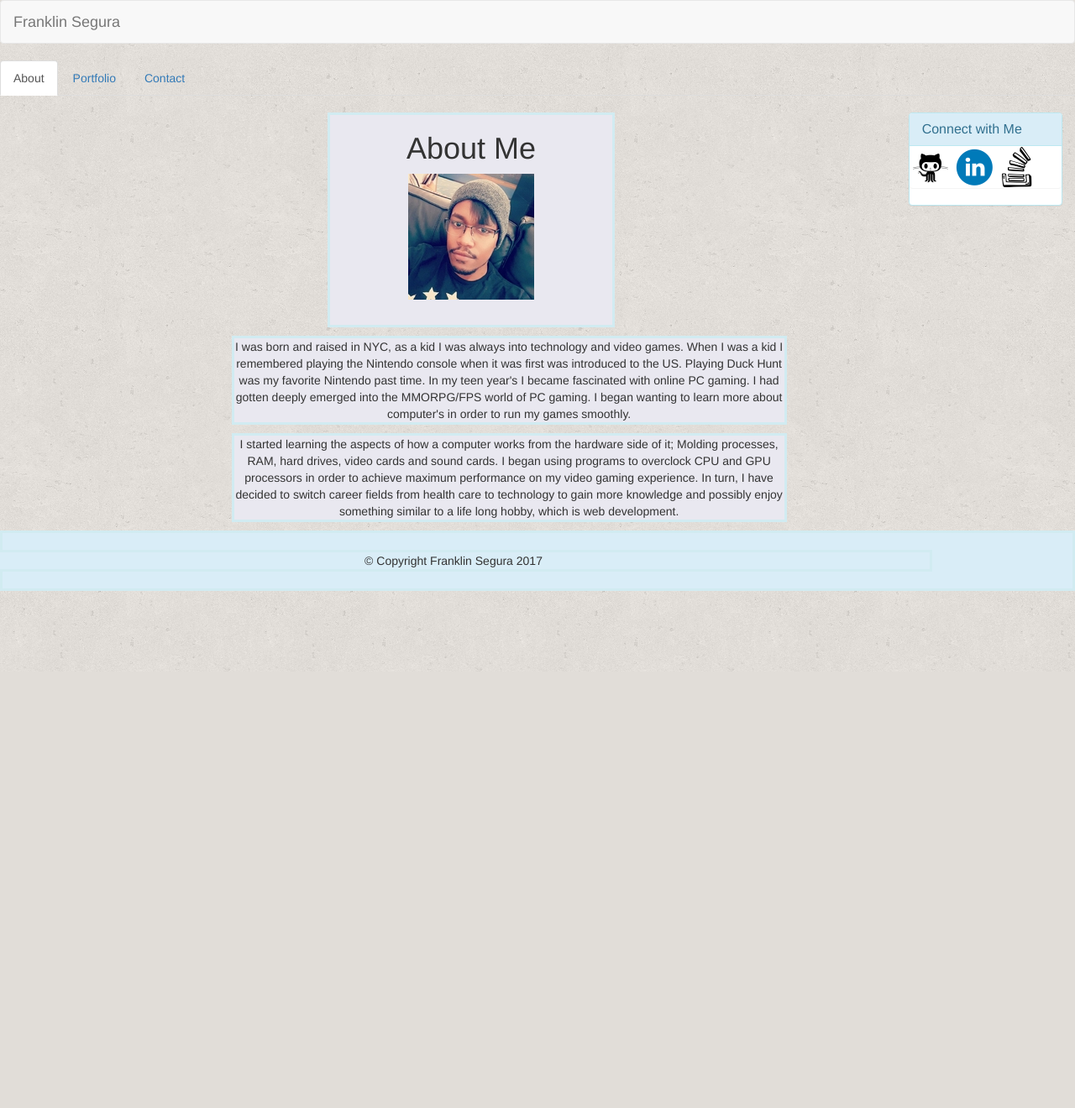
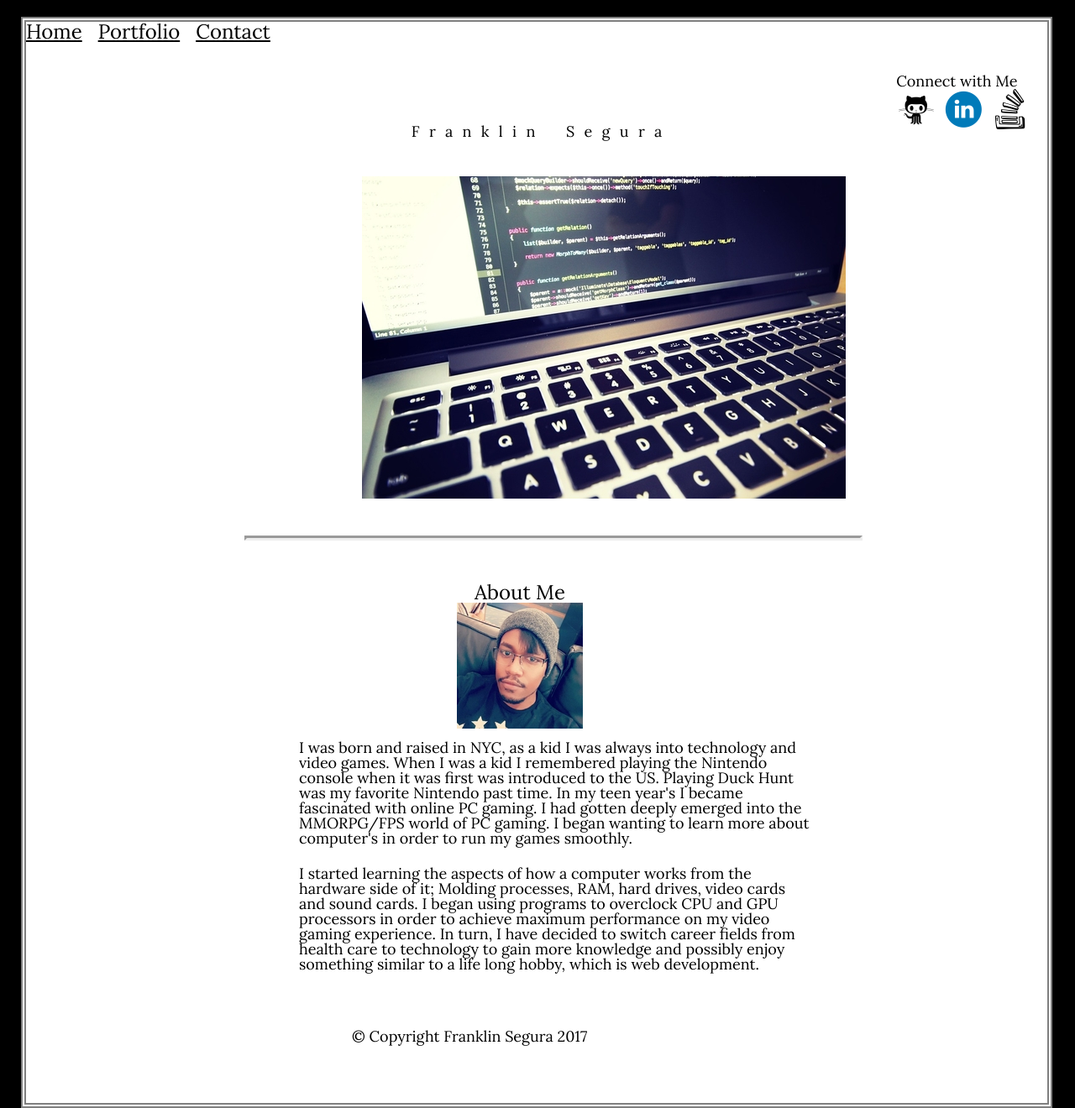
Before and after one commit to Frank871/Bootstrap-Portfolio, a PHP site: page / in a window 1280 px wide. Shown: the whole page at 84% size. Before the commit the page ends 799 px from the top, so only its background shows below. Run offline with PHP 8.4, Linux system fonts and the light colour scheme; some libraries are stand-ins or nearby versions.

Commit message:
changes made

```diff
--- a/assets/css/style.css
+++ b/assets/css/style.css
@@ -1,36 +1,163 @@
 body{
 
-  background-image: url("../images/cork-wallet.png");
+  background-color: black;
 
+}
+
+h1{
+	font-family: 'Lora', serif;
+	position: relative;
+	text-align: center;
+	right: 20px;
+	top: 250px;
 }
 
 
 .main-content{
-	background-color: #e9e8f0;
-	border-style: inset;
-	border: solid;
-	border-color: #d1ebf1;
-	width:  33%;
+
 	position: relative;
-	left:  375px;
-	padding-bottom: 30px;
-}
-p {
-    margin-top: 10px;
-	background-color: #e9e8f0;
-	right: 100px;
-	border-style: inset;
-	border: solid;
-	border-color: #d1ebf1;
-	position: relative;
+	top: 20px;
+	font-family: 'Lora', serif;
+	font-size: 24px;
+    color: black;
+    background-color: white;
+    width:  95%;
+    border: 6px double gray;
+    left: 25px;
+    padding-bottom: 300px;
+
 }
 
-footer {
-	background-color: #e9e8f0;
-	border-style: inset;
-	border: solid;
-	border-color: #d1ebf1;
-	text-align: right;
-	padding-bottom: 10px;
-	padding-top:  10px;
+p{
+	font-size: 18px;
+
 }
+
+h3{
+	font-size: 18px;
+}
+
+a {
+	color: black;
+}
+
+li {
+
+	display:inline-block
+}
+
+hr {
+   position: relative;
+   top: 200px;
+   left: 260px;
+   color: black;
+   border: inset;
+   width: 60%;
+
+}
+
+h2 {
+	position: relative;
+	text-align: center;
+	display:inline-block;
+	top: 20px;
+
+}
+
+.coolpic{
+	position: relative;
+	width: 30%;
+	left: 400px;
+	top: 160px;
+}
+
+.aboutme {
+	position: relative;
+	width: 50%;
+	left: 325px;
+	top: 260px;
+
+}
+
+.panel-1{
+	position: relative;
+	float: right;
+	bottom: 810px;
+	font-size: 30px;
+	right: 20px;
+}
+
+.nav-right {
+	position: relative;
+
+}
+
+.navbar-brand.logo{
+	position: relative;
+	color: white;
+	font-family: 'Lora', serif;
+	font-size: 40px;
+	top: 10px;
+}
+.navbar.navbar-default{
+   background-color: white;
+   width: 100%;
+}
+
+
+.footer {
+	position: relative;
+    background-color: white;
+	text-align: center;
+	padding-bottom: 30px;
+	padding-top:  20px;
+	top: 260px;
+
+}
+
+ * {
+            margin: 0;
+            padding: 0;
+            }
+
+.fly-in-text {
+                list-style: none;
+                position: absolute;
+                left: 50%;
+                top: 10%;
+                transform: translateX(-50%) translateY(-50%);
+            }
+
+ .fly-in-text li {
+                display: inline-block;
+                margin-right: 5px;
+                font-family: 'Lora', serif;
+                font-weight: 300;
+                font-size: 18px;
+                color: black;
+                opacity: 1;
+                transition: all 2.5s ease;
+            }
+
+.fly-in-text li:last-child {
+                margin-right: 0;
+            }
+
+.fly-in-text.hidden li {
+                opacity: 0;
+            }
+
+            .fly-in-text.hidden li:nth-child(1) { transform: translateX(-200px) translateY(-200px); }
+            .fly-in-text.hidden li:nth-child(2) { transform: translateX(20px) translateY(100px); }
+            .fly-in-text.hidden li:nth-child(3) { transform: translateX(-150px) translateY(-80px); }
+            .fly-in-text.hidden li:nth-child(4) { transform: translateX(10px) translateY(-200px); }
+            .fly-in-text.hidden li:nth-child(5) { transform: translateX(-300px) translateY(200px); }
+            .fly-in-text.hidden li:nth-child(6) { transform: translateX(20px) translateY(-20px); }
+            .fly-in-text.hidden li:nth-child(7) { transform: translateX(30px) translateY(200px); }
+            .fly-in-text.hidden li:nth-child(8) { transform: translateX(-300px) translateY(200px); }
+            .fly-in-text.hidden li:nth-child(9) { transform: translateX(-200px) translateY(-200px); }
+            .fly-in-text.hidden li:nth-child(10) { transform: translateX(20px) translateY(100px); }
+            .fly-in-text.hidden li:nth-child(11) { transform: translateX(-150px) translateY(-80px); }
+            .fly-in-text.hidden li:nth-child(12) { transform: translateX(10px) translateY(-200px); }
+            .fly-in-text.hidden li:nth-child(13) { transform: translateX(-300px) translateY(200px); }
+            .fly-in-text.hidden li:nth-child(14) { transform: translateX(30px) translateY(200px); }
--- a/index.html
+++ b/index.html
@@ -4,80 +4,101 @@
 <meta charset="UTF-8">
  <meta http-equiv="X-UA-Compatible" content="IE=edge">
  <meta name="viewport" content="width=device-width, initial-scale=1">
+ <script src="https://ajax.googleapis.com/ajax/libs/jquery/2.1.3/jquery.min.js"></script>
+ <link href="https://fonts.googleapis.com/css?family=Lora" rel="stylesheet">
  <link href="assets/css/reset.css" rel="stylesheet" type="text/css">
-<link rel="stylesheet" href="https://maxcdn.bootstrapcdn.com/bootstrap/3.3.7/css/bootstrap.min.css" integrity="sha384-BVYiiSIFeK1dGmJRAkycuHAHRg32OmUcww7on3RYdg4Va+PmSTsz/K68vbdEjh4u" crossorigin="anonymous">
  <link href="assets/css/style.css" rel="stylesheet" type="text/css">
 
-<title>Franklin Segura's Portfoilo</title>
+<title>Franklin Segura</title>
+
 </head>
 <body>
-<nav class="navbar navbar-default">
-  <div class="container-fluid">
-    <div class="navbar-header">
-      <a class="navbar-brand logo"  href="index.html"> Franklin Segura</a>
 
-      </a>
+<div class="main-content">
+
+<nav class="navbar">
+        <li class="list-item"><a class="transition-link" href="index.html">Home</a>
+        </li>
+        &nbsp
+        <li class="list-item"><a class="transition-link" href="portfolio.html">Portfolio</a>
+        </li>
+        &nbsp
+        <li class="list-item"><a class="transition-link" href="contact.html">Contact</a>
+        </li>
+</ul>
+</nav>
+<div class="cool-font">
+<ul class="fly-in-text hidden">
+            <li>F</li>
+            <li>r</li>
+            <li>a</li>
+            <li>n</li>
+            <li>k</li>
+            <li>l</li>
+            <li>i</li>
+            <li>n</li>
+            &nbsp
+            &nbsp
+            <li>S</li>
+            <li>e</li>
+            <li>g</li>
+            <li>u</li>
+            <li>r</li>
+            <li>a</li>
+            </ul>
 </div>
-  </div>
-</nav>
 
-<ul class="nav nav-tabs">
-  <li role="presentation" class="active"><a href="index.html">About</a></li>
-  <li role="presentation"><a href="portfolio.html">Portfolio</a></li>
-  <li role="presentation"><a href="contact.html">Contact</a></li>
-</ul>
 
-<div class="container-fluid paper">
-  <br>
-<div class="row">
-  <div class="col-xs-12 col-md-10  text-center">
-<div class="main-content">
-          <h1>About Me</h1>
-    <img src="assets/images/me1.png">
-        </div>
-        <div class="row-main">
-          <div class="col-xs-6 col-xs-4 ">
-          </div>
-          <div class="col-xs-12 col-md-8">
-            <p>I was born and raised in NYC, as a kid I was always into technology and video games. When I was a kid I remembered playing the Nintendo console when it was first was introduced to the US. Playing Duck Hunt was my favorite Nintendo past time. In my teen year's I became fascinated with online PC gaming.  I had gotten deeply emerged into the MMORPG/FPS world of PC gaming. I began wanting to learn more about computer's in order to run my games smoothly.</p>
-            <p>I started learning the aspects of how a computer works from the hardware side of it; Molding processes, RAM, hard drives, video cards and sound cards. I began using programs to overclock CPU and GPU processors in order to achieve maximum performance on my video gaming experience. In turn, I have decided to switch career fields from health care to technology to gain more knowledge and possibly enjoy something similar to a life long hobby, which is web development.</p>
+<div class="coolpic">
+
+<img src="assets/images/coolpic.jpg"></h2>
+
 
 </div>
-        </div>
+
+<hr>
+
+         <h1>About Me<span></span><br>
+          <img src="assets/images/me1.png"></h1>
+ <div class="aboutme">
+
+        <p>I was born and raised in NYC, as a kid I was always into technology and video games. When I was a kid I remembered playing the Nintendo console when it was first was introduced to the US. Playing Duck Hunt was my favorite Nintendo past time. In my teen year's I became fascinated with online PC gaming.  I had gotten deeply emerged into the MMORPG/FPS world of PC gaming. I began wanting to learn more about computer's in order to run my games smoothly.</p>
+        &nbsp
+        <p>I started learning the aspects of how a computer works from the hardware side of it; Molding processes, RAM, hard drives, video cards and sound cards. I began using programs to overclock CPU and GPU processors in order to achieve maximum performance on my video gaming experience. In turn, I have decided to switch career fields from health care to technology to gain more knowledge and possibly enjoy something similar to a life long hobby, which is web development.</p>
        </div>
 
-  <div class="col-xs-12 col-md-2">
-  <div class="panel panel-info">
-  <div class="panel-heading">
 
-  <h3 class="panel-title">Connect with Me</h3>
-            </div>
-<div class="panel">
+  <div class="panel-1">
+      <h3>Connect with Me</h3>
       <a href="https://github.com/Frank871" target="_blank"><img src="assets/images/git-hub-icon.png" alt="github icon" class="icon github"></a>
-
        <a href="https://www.linkedin.com/in/franklin-segura-32b016134" target="_blank"><img src="assets/images/linkedin-icon.png" alt="Linkedin icon" class="icon linkedin"></a>
-
       <a href="http://stackoverflow.com/users/7390925/fsegura871" target="_blank"><img src="assets/images/stack-overflow.png" alt="Stack overflow icon" class="icon stackoverflow"></a>
     </div>
-        </div>
-      </div>
-    </div>
+    <br>
+    <br>
+
+    <!--footer-->
+<footer>
+    <div class="footer">
+        <p>&copy; Copyright Franklin Segura 2017</p>
      </div>
 
-      </div>
-    </section>
-  </div>
-<!--footer-->
-<footer class="footer bg-info">
-    <div class="container">
-        <p class="bg-info text-center">&copy; Copyright Franklin Segura 2017</p>
-    </div>
 </footer>
 <!--end of footer-->
+</div>
 
+<script src="https://ajax.googleapis.com/ajax/libs/jquery/2.1.3/jquery.min.js"></script>
+        <script type="text/javascript">
 
-<script src="https://ajax.googleapis.com/ajax/libs/jquery/3.1.1/jquery.min.js"></script>
-<script src="https://maxcdn.bootstrapcdn.com/bootstrap/3.3.7/js/bootstrap.min.js"></script>
+            $(function() {
+
+                setTimeout(function() {
+                    $('.fly-in-text').removeClass('hidden');
+                }, 500);
+
+            })();
+
+</script>
 
 
 
```
Also changed, not shown: contact.html (+4 -4 lines), portfolio.html (+4 -5 lines), assets/css/reset.css (line endings or trailing spaces), assets/images/coolpic.jpg (added), 3 other files. Lines whose indentation alone changed are shown as unchanged.
